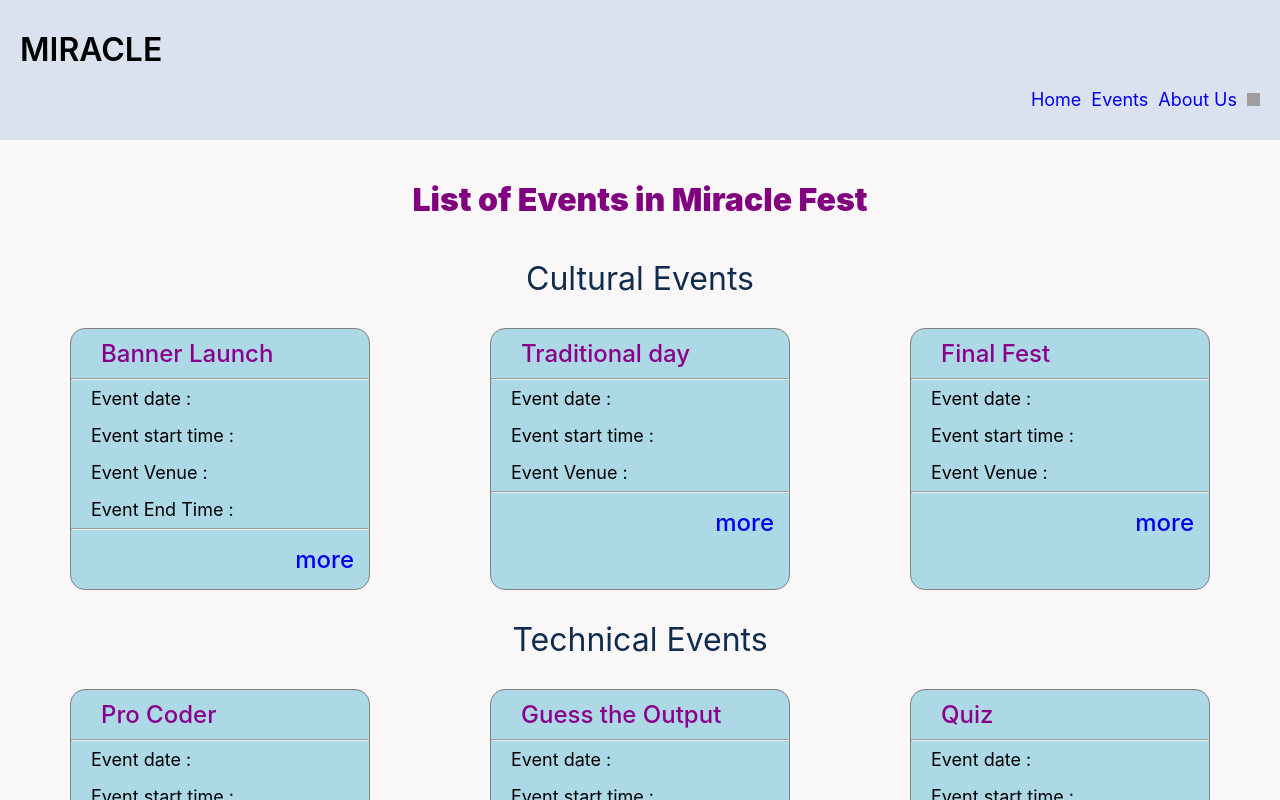
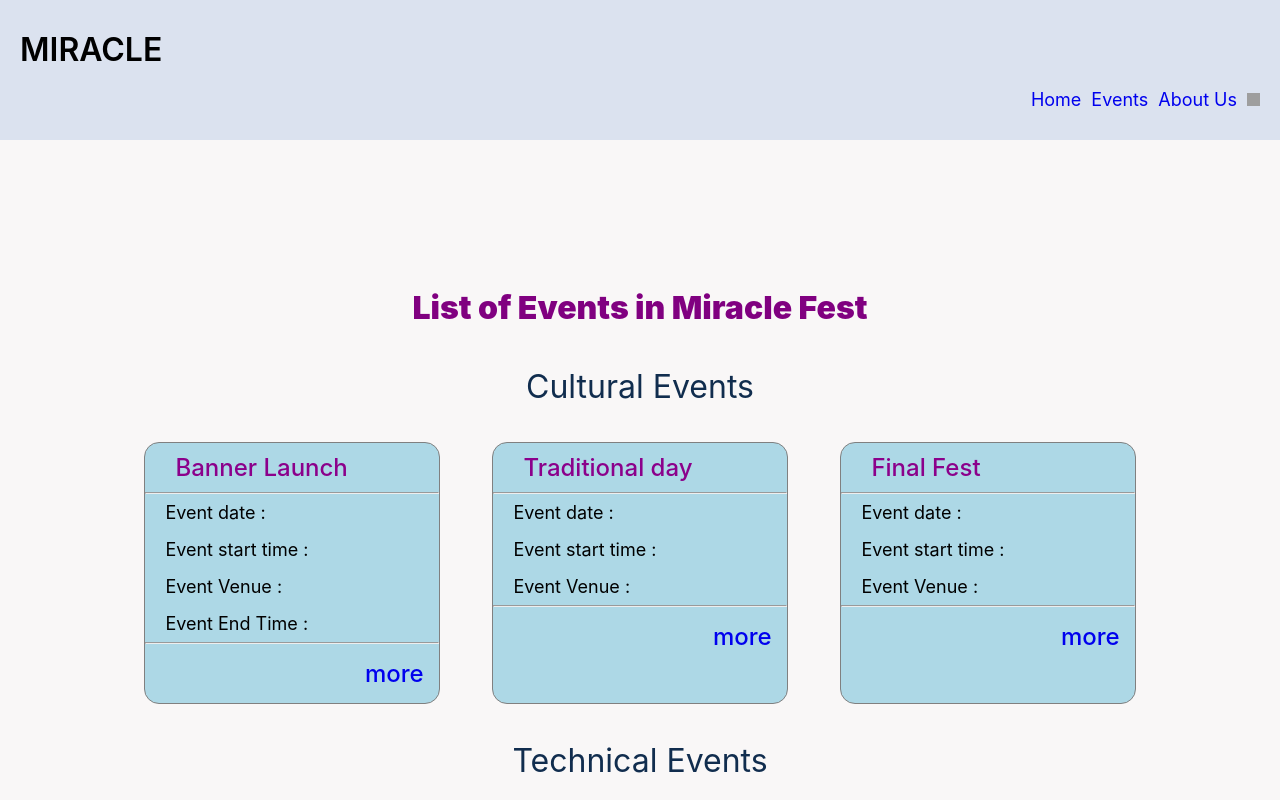
Before and after one commit to hema-akkireddi378/ProjectOnFest, a React (Vite) app: page /Events in a window 1280 px wide. Shown: the top 800 px of the page. Built offline with nearby package versions, Linux system fonts and the light colour scheme; grey boxes are pictures that could not be loaded.

Commit message:
css updated

```diff
--- a/src/App.css
+++ b/src/App.css
@@ -2495,7 +2495,7 @@ border: 3px solid black;
   /* ================================================== */
   .events-body {
     background-color: #F9F7F7;
-    padding: 20px;
+    padding: 10%;
 
 
   }
@@ -2563,9 +2563,8 @@ border: 3px solid black;
     background-color: lightblue;
     display: flex;
     flex-direction: column;
-
     border-radius: 15px;
-    margin: 10px 50px 10px 50px;
+    margin: 5% 5% 5% 5%;
     border: 1px solid gray;
   }
 
```
